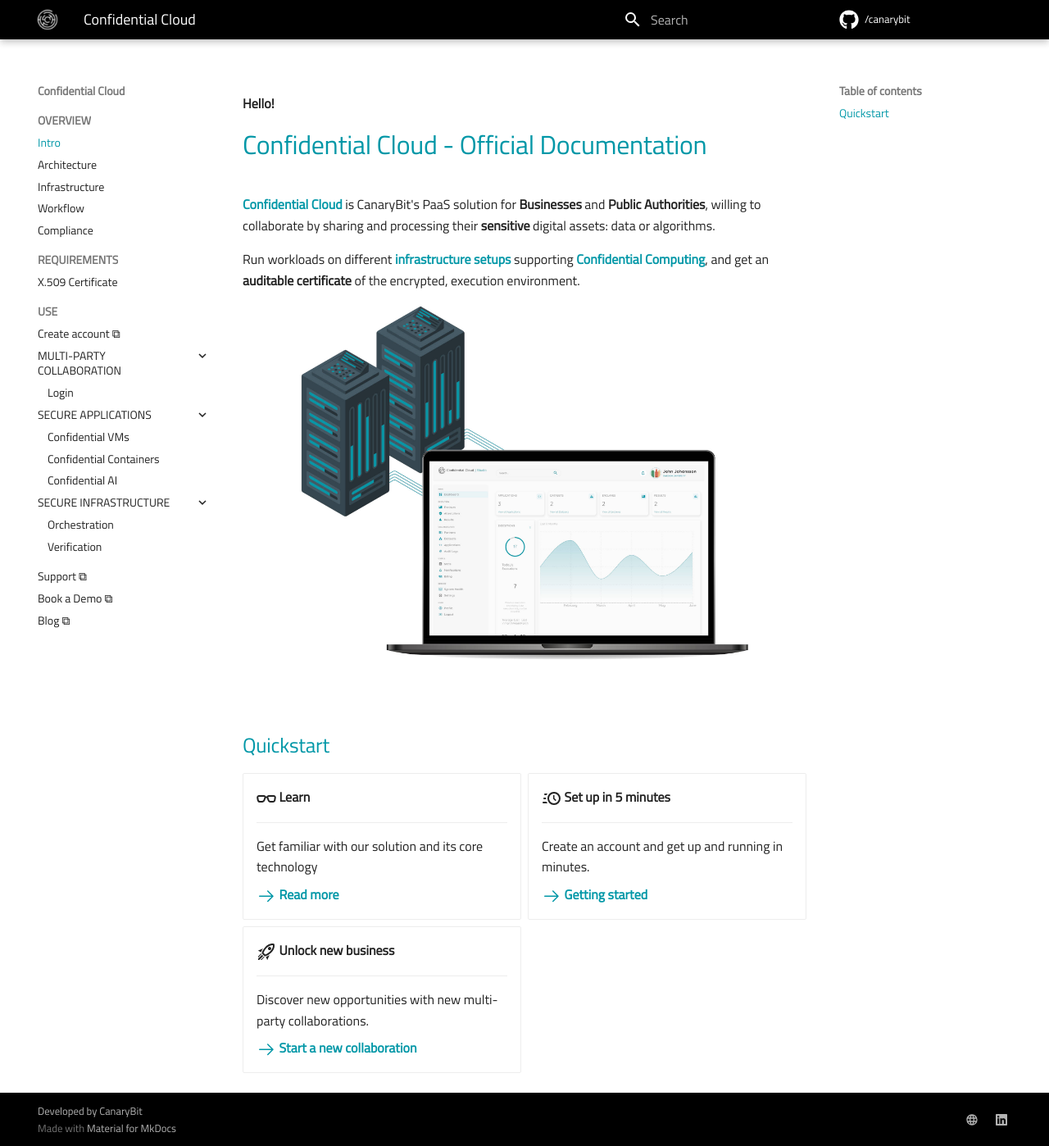
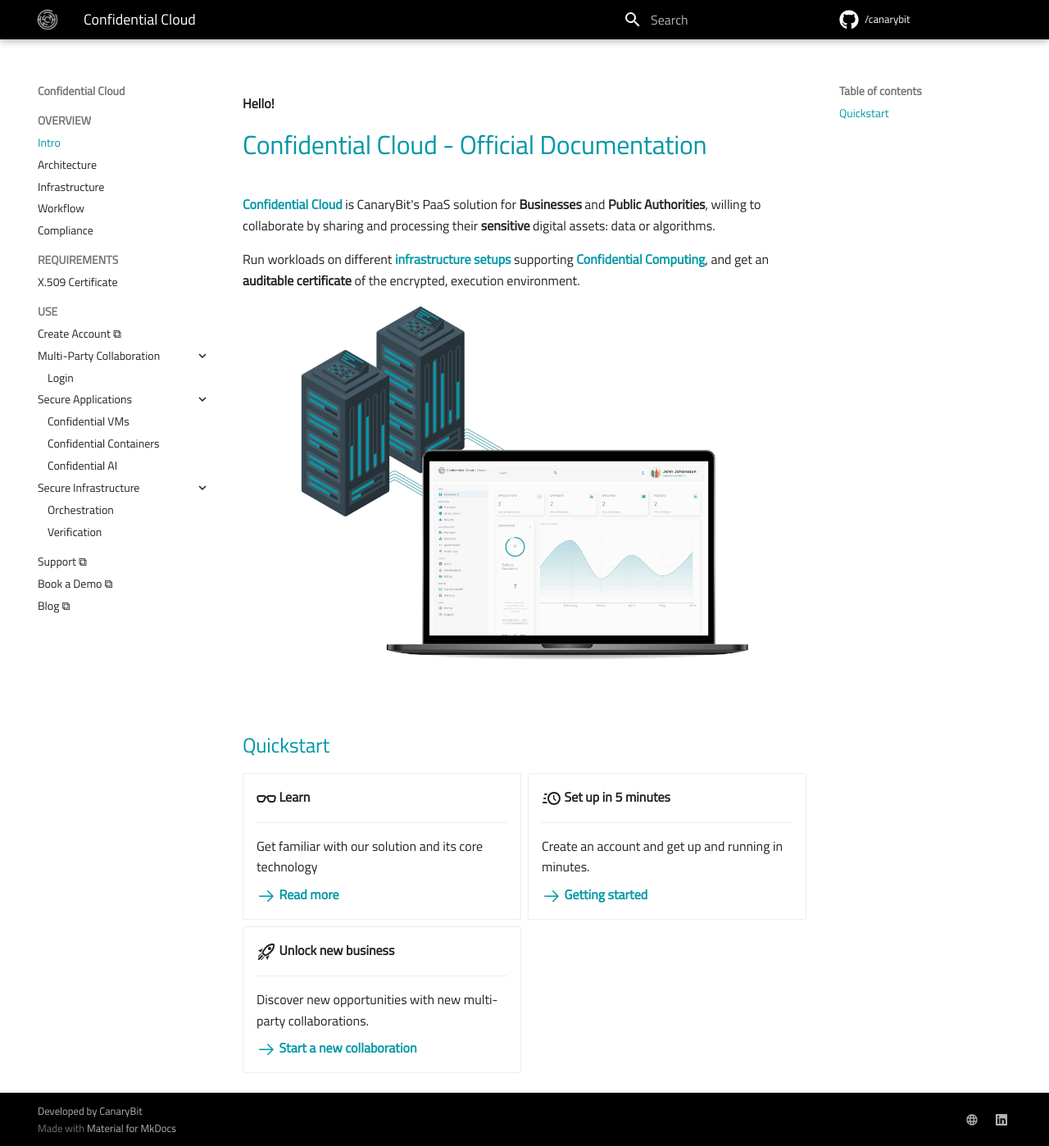
Before and after one commit to canarybit/cc-docs, an MkDocs documentation site: the page built from docs/index.md, in a window 1280 px wide and 1398 px high. Shown: the whole window at 82% size. Built offline with MkDocs 1.6.1 and Material for MkDocs 9.7.7, drawn with Linux system fonts in a browser that asks for light colours.

Commit message:
Adds content

```diff
--- a/mkdocs.yml
+++ b/mkdocs.yml
@@ -69,8 +69,8 @@
     - 'X.509 Certificate': 'x509_certificate.md'
 
   - 'USE':
-    - 'Create account ⧉': https://demo.confidentialcloud.io/signup" target="_blank
-    - 'MULTI-PARTY COLLABORATION':
+    - 'Create Account ⧉': https://demo.confidentialcloud.io/signup" target="_blank
+    - 'Multi-Party Collaboration':
       - 'Login': http://demo.confidentialcloud.io" target="_blank
       #- 'Register your asset': []
       #- 'Start a collaboration': []
@@ -78,11 +78,11 @@
       #- 'Collect results': []
       #- 'Collect attestation': []
       #- 'Collect audit logs': []
-    - 'SECURE APPLICATIONS':
+    - 'Secure Applications':
       - 'Confidential VMs' : []
       - 'Confidential Containers': []
       - 'Confidential AI' : []
-    - 'SECURE INFRASTRUCTURE':
+    - 'Secure Infrastructure':
       - 'Orchestration' : []
       - 'Verification' : []
 
```
